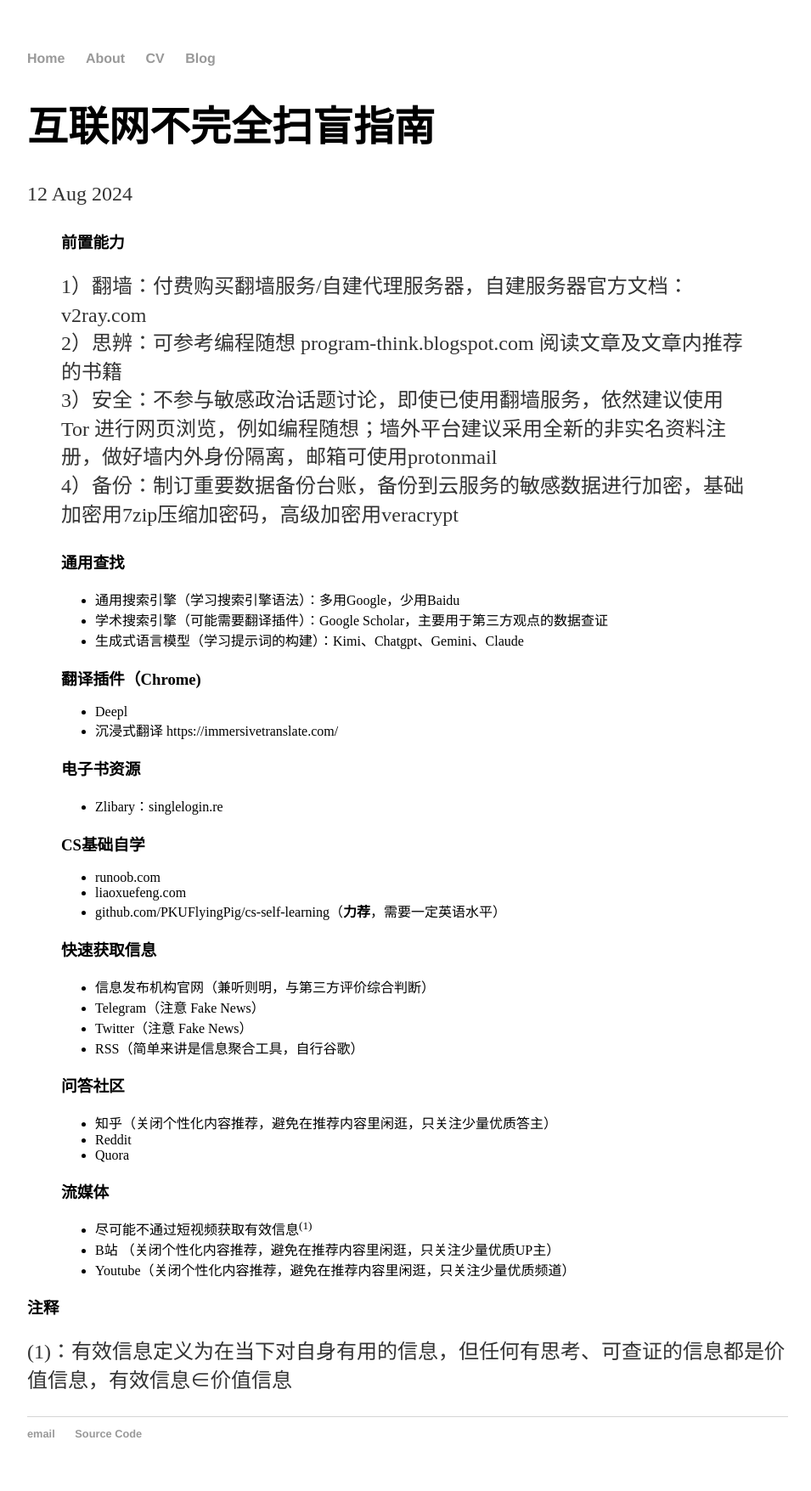
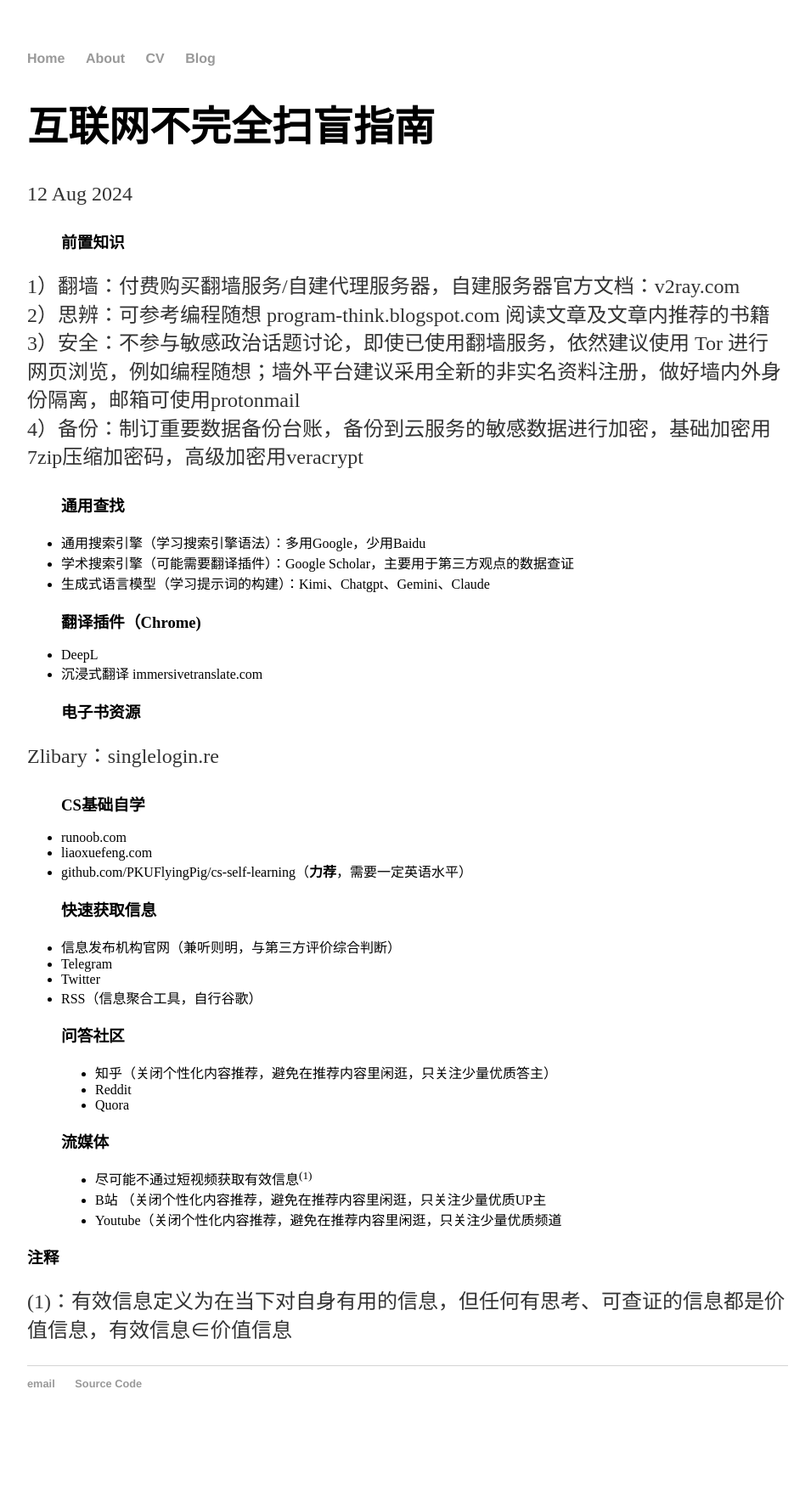
Before and after one commit to cnt2/cnt2.github.io, a Jekyll site: the page built from _posts/2024-08-12-get-information.md, in a window 1280 px wide. Shown: the whole page at 85% size, without its empty margins (160-1115 px from the left). Built offline with Jekyll 4.4.1, drawn with Linux system fonts in a browser that asks for light colours; after the commit the page ends 1696 px from its top, so only the background shows below that.

Commit message:
排版完成

```diff
--- a/_posts/2024-08-12-get-information.md
+++ b/_posts/2024-08-12-get-information.md
@@ -4,44 +4,51 @@
 data: 2024-08-12
 ---
 
-> ### 前置能力
+
+> ### 前置知识
+
 1）翻墙：付费购买翻墙服务/自建代理服务器，自建服务器官方文档：v2ray.com
 2）思辨：可参考编程随想 program-think.blogspot.com 阅读文章及文章内推荐的书籍
 3）安全：不参与敏感政治话题讨论，即使已使用翻墙服务，依然建议使用 Tor 进行网页浏览，例如编程随想；墙外平台建议采用全新的非实名资料注册，做好墙内外身份隔离，邮箱可使用protonmail
 4）备份：制订重要数据备份台账，备份到云服务的敏感数据进行加密，基础加密用7zip压缩加密码，高级加密用veracrypt
 
 > ### 通用查找
+
 - 通用搜索引擎（学习搜索引擎语法）：多用Google，少用Baidu
 - 学术搜索引擎（可能需要翻译插件）：Google Scholar，主要用于第三方观点的数据查证
 - 生成式语言模型（学习提示词的构建）：Kimi、Chatgpt、Gemini、Claude
 
 > ### 翻译插件（Chrome)
-- Deepl
-- 沉浸式翻译 https://immersivetranslate.com/
+
+- DeepL
+- 沉浸式翻译 immersivetranslate.com
 
 > ### 电子书资源
-- Zlibary：singlelogin.re
+
+Zlibary：singlelogin.re
 
 > ### CS基础自学
+
 - runoob.com
 - liaoxuefeng.com
 - github.com/PKUFlyingPig/cs-self-learning（**力荐**，需要一定英语水平）
 
 > ### 快速获取信息
+
 - 信息发布机构官网（兼听则明，与第三方评价综合判断）
-- Telegram（注意 Fake News）
-- Twitter（注意 Fake News）
-- RSS（简单来讲是信息聚合工具，自行谷歌）
+- Telegram
+- Twitter
+- RSS（信息聚合工具，自行谷歌）
 
 > ### 问答社区
-- 知乎（关闭个性化内容推荐，避免在推荐内容里闲逛，只关注少量优质答主）
-- Reddit
-- Quora
+ - 知乎（关闭个性化内容推荐，避免在推荐内容里闲逛，只关注少量优质答主）
+ - Reddit
+ - Quora
 
 > ### 流媒体
 - 尽可能不通过短视频获取有效信息<sup>(1)</sup>
-- B站 （关闭个性化内容推荐，避免在推荐内容里闲逛，只关注少量优质UP主）
-- Youtube（关闭个性化内容推荐，避免在推荐内容里闲逛，只关注少量优质频道）
+- B站 （关闭个性化内容推荐，避免在推荐内容里闲逛，只关注少量优质UP主
+- Youtube（关闭个性化内容推荐，避免在推荐内容里闲逛，只关注少量优质频道
 
 ### 注释
 (1)：有效信息定义为在当下对自身有用的信息，但任何有思考、可查证的信息都是价值信息，有效信息∈价值信息
```
